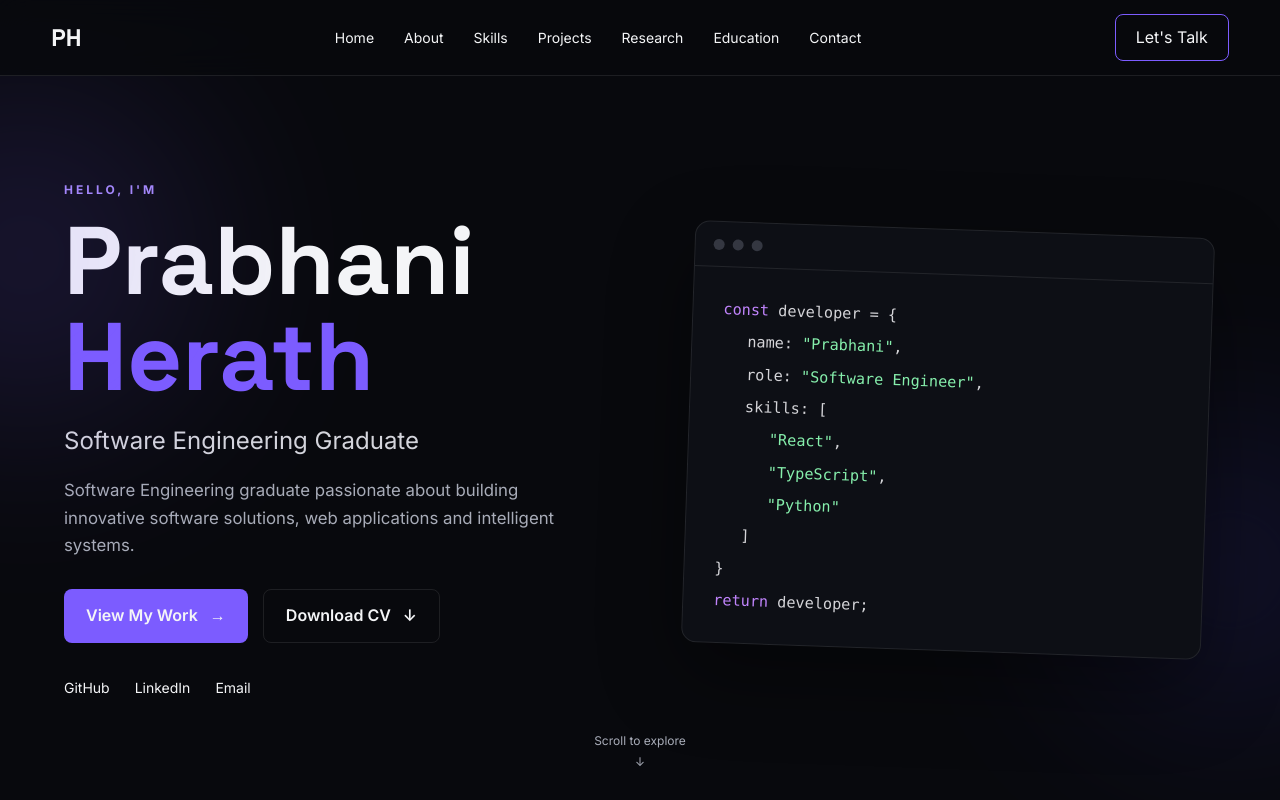
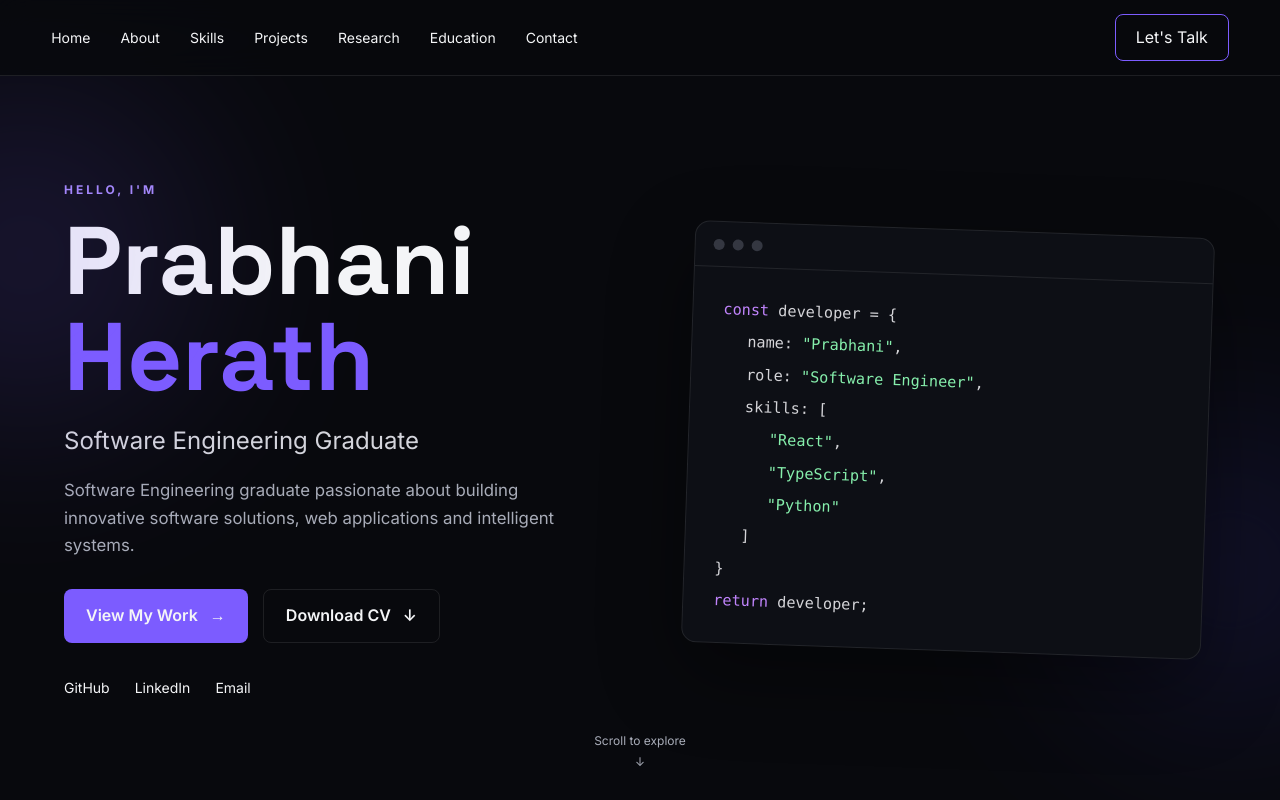
Before and after one commit to prabhaniherath/Portfolio, a React app: page / in a window 1280 px wide. Shown: the top 800 px of the page. Built offline with nearby package versions, Linux system fonts and the light colour scheme; the HTML template or start-up script is replaced by a standard one.

Commit message:
Update Navbar.jsx

```diff
--- a/src/components/Navbar.jsx
+++ b/src/components/Navbar.jsx
@@ -22,14 +22,7 @@ function Navbar() {
     <nav className="fixed left-0 top-0 z-[1000] w-full border-b border-[var(--border)] bg-[rgba(8,9,13,0.8)] backdrop-blur-[16px]">
       <div className="mx-auto flex h-[75px] w-[92%] max-w-[1180px] items-center justify-between">
 
-        {/* Logo */}
-        <a
-          href="#home"
-          className="font-['Space_Grotesk'] text-2xl font-bold text-[var(--text)]"
-          onClick={closeMenu}
-        >
-          PH
-        </a>
+
 
         {/* Desktop and Mobile Navigation */}
         <ul
```
